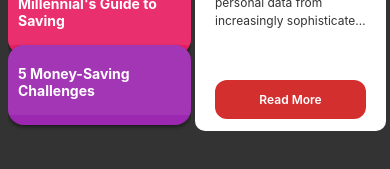
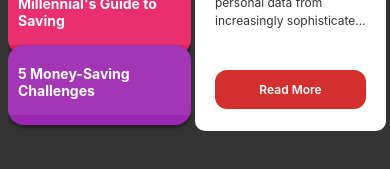
Before and after one commit to KennethAduan/ArticleStack, a React Native app: screen / in a window 390 px wide. Shown: the part 363-532 px from the top of the page. Built offline with nearby package versions, Linux system fonts and the light colour scheme.

Commit message:
Fine-tune ArticlePreview component spacing and margins

```diff
--- a/src/components/article-preview/ArticlePreview.styles.ts
+++ b/src/components/article-preview/ArticlePreview.styles.ts
@@ -14,6 +14,7 @@ const useArticlePreviewStyles = () => {
       width: '100%',
       height: 100,
       borderRadius: 8,
+      marginBottom: 8,
     },
     content: {
       padding: 20,
@@ -21,7 +22,7 @@ const useArticlePreviewStyles = () => {
     title: {
       fontSize: 14,
       fontWeight: '700',
-      marginBottom: 8,
+
       color: '#000',
     },
     summary: {
@@ -35,7 +36,7 @@ const useArticlePreviewStyles = () => {
       borderRadius: 12,
       alignItems: 'center',
       justifyContent: 'center',
-      marginTop: 50,
+      marginTop: 40,
     },
     readMoreText: {
       color: '#fff',
```
